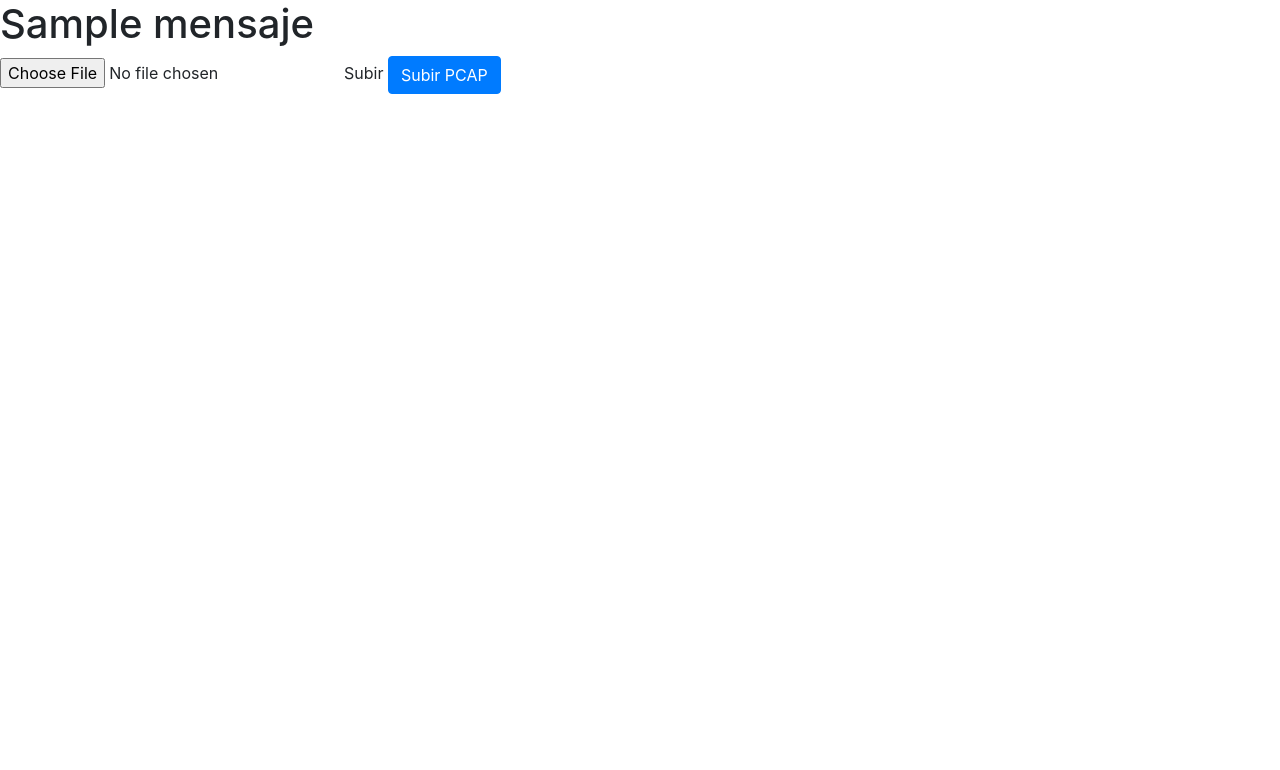
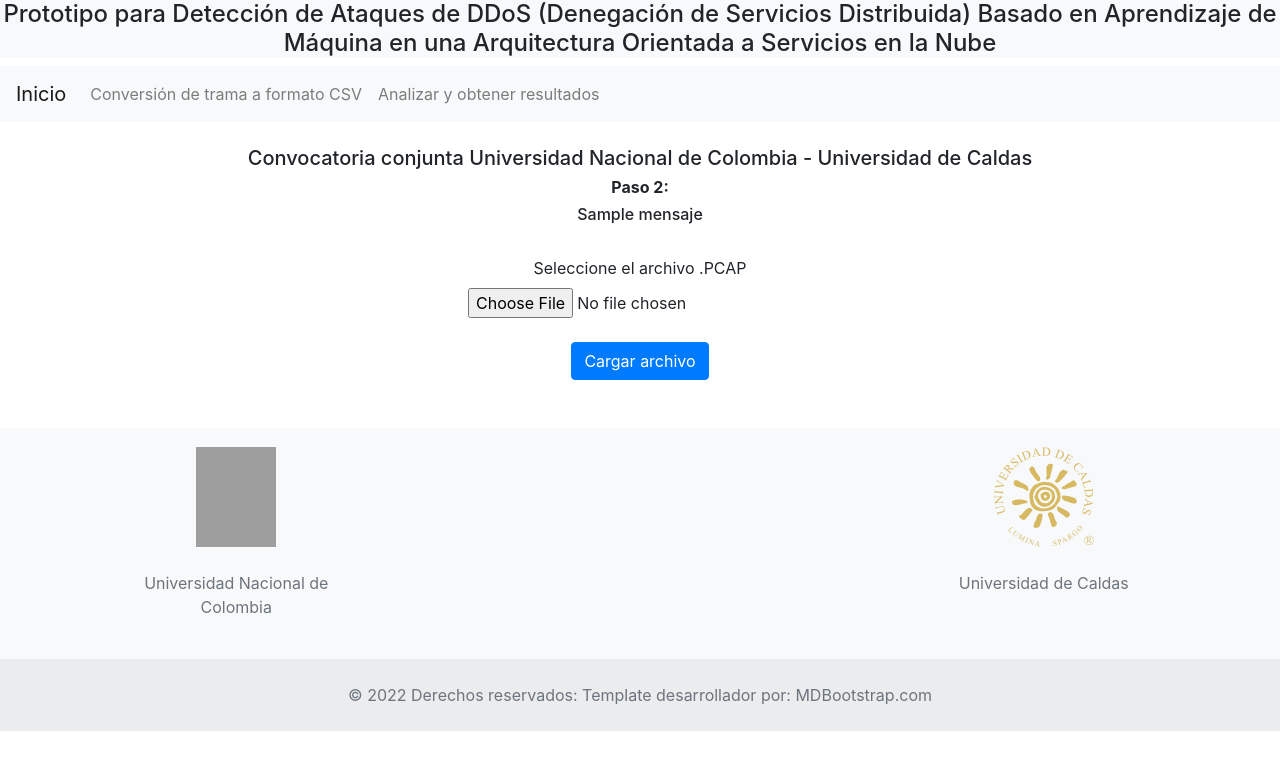
Before and after one commit to joamontesgi/flask_app_tesis, a Flask app: template templates/subirPcap.html in a window 1280 px wide. Shown: the top 770 px of the page. Run offline with Flask 2, Linux system fonts and the light colour scheme; the template is opened without the code that fills it: most values are stand-ins (such as "Sample title", 1, 10 or a date in 2020); grey boxes are pictures that could not be loaded.

Commit message:
Cambios en HTML

```diff
--- a/app.py
+++ b/app.py
@@ -25,18 +25,22 @@
 def pcap():
     return render_template('subirPcap.html')
 
-@app.route('/upload', methods=['POST'])
+@app.route('/convertir')
+def mostrar():
+    return render_template('convertidoToCSV.html')
+
+@app.route('/convertToCSV', methods=['POST'])
 def upload():
     pcap = request.files['pcap']
     pcap_name = pcap.filename
     os.system('cicflowmeter -f ' + pcap_name + ' -c ' + pcap_name + '.csv')
-    return render_template('OK.html')
+    mensaje="Se ha convertido correctamente a CSV"
+    return render_template('convertidoToCSV.html' ,mensaje=mensaje)
 
 
 
 @app.route('/algoritmo', methods=['POST'])
 def algoritmo():
-    algoritmo = request.form['algoritmo']
     trafico=request.form['trafico']
     interface=request.form['iface']
     tiempo=request.form['tiempoCaptura']
--- a/templates/subirPcap.html
+++ b/templates/subirPcap.html
@@ -5,13 +5,72 @@
     <meta http-equiv="X-UA-Compatible" content="IE=edge">
     <meta name="viewport" content="width=device-width, initial-scale=1.0">
     <link rel="stylesheet" href="https://cdn.jsdelivr.net/npm/bootstrap@4.3.1/dist/css/bootstrap.min.css" integrity="sha384-ggOyR0iXCbMQv3Xipma34MD+dH/1fQ784/j6cY/iJTQUOhcWr7x9JvoRxT2MZw1T" crossorigin="anonymous">    <title>Document</title>
-    <title>Document</title>
 </head>
 <body>
-    <h1>{{mensaje}}</h1>
-    <form action="/upload" method="POST" enctype="multipart/form-data">
-        <input type="file" name="pcap">Subir
-        <button type="submit" value="Upload" class="btn btn-primary"> Subir PCAP </button>
+    <header>
+        <h4 class="text-center navbar-light bg-light">Prototipo para Detección de Ataques de DDoS (Denegación de Servicios Distribuida) Basado en Aprendizaje de Máquina en una Arquitectura Orientada a Servicios en la Nube</h4>
+        <nav class="navbar navbar-expand-lg navbar-light bg-light">
+            <a class="navbar-brand" href="/">Inicio</a>
+            <div class="collapse navbar-collapse" id="navbarText">
+              <ul class="navbar-nav mr-auto">
+                <li class="nav-item">
+                    <a class="nav-link" href="subirPCAP">Conversión de trama a formato CSV</a>
+                </li>
+                <li class="nav-item">
+                    <a class="nav-link" href="convertir">Analizar y obtener resultados</a>
+                </li>
+              </ul>
+            </div>
+          </nav>
+    </header>
+<body>
+    <div class="container text-center">
+    <h5 class="mt-4">Convocatoria conjunta Universidad Nacional de Colombia - Universidad de Caldas</h5>
+    <h6><b>Paso 2: </b></h6>
+    <h6>{{mensaje}}</h6>
+    <br>
+    <form action="/convertToCSV" method="POST" enctype="multipart/form-data">
+        <label for="archivo">Seleccione el archivo .PCAP</label>
+        <br>
+        <input type="file" name="pcap" id="archivo" required>
+        <br>
+        <br>
+
+        <button type="submit" value="Upload" class="btn btn-primary"> Cargar archivo</button>
     </form>
+</div>
+<footer class="text-center text-lg-start bg-light text-muted mt-4">
+    <section class="">
+        <div class="container text-center text-md-start mt-5">
+            <div class="row mt-3">
+                <div class="col-md-3 col-lg-4 col-xl-3 mx-auto mb-4">
+                    <h6 class="text-uppercase fw-bold mb-4">
+                        <br>
+                        <img src="static\unal.png" alt="" style="width: 80px; height: 100px;">
+                    </h6>
+                    <p>
+                    Universidad Nacional de Colombia
+                    </p>
+                </div>
+            <div class="col-md-2 col-lg-2 col-xl-2 mx-auto mb-4">
+            </div>
+            <div class="col-md-3 col-lg-2 col-xl-2 mx-auto mb-4">
+            </div>
+            <div class="col-md-4 col-lg-3 col-xl-3 mx-auto mb-md-0 mb-4">
+                <h6 class="text-uppercase fw-bold mb-4">
+                    <br>
+                    <img src="static\uCaldas.png" alt="" style="width: 100px; height: 100px;">
+                </h6>
+                <p>
+                Universidad de Caldas
+                </p>
+        </div>
+    </div>
+    </section>
+    <div class="text-center p-4" style="background-color: rgba(0, 0, 0, 0.05);">
+    © 2022 Derechos reservados:
+    <a class="text-reset fw-bold" href="https://mdbootstrap.com/">Template desarrollador por: MDBootstrap.com</a>
+    </div>
+</footer>
 </body>
 </html>
```
Also changed, not shown: templates/OK.HTML (deleted, +0 -12 lines), templates/convertidoToCSV.html (added, +82 -0 lines), templates/form.html (+23 -26 lines).
